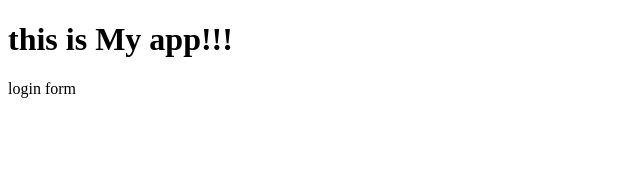
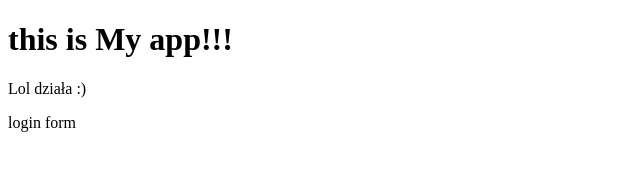
Before and after one commit to MarcinKalandyk/myappsample, a plain HTML site: page index.html in a window 1280 px wide. Shown: the whole page, without its empty margins (0-640 px from the left). Drawn offline with Linux system fonts and the light colour scheme.

Commit message:
index v0.3

```diff
--- a/index.html
+++ b/index.html
@@ -2,10 +2,11 @@
 <html>
 <head>
 	<meta charset="utf-8">
-	<title>My app!!!</title>
+	<title>My app!!! </title>
 </head>
 <body>
 <h1>this is My app!!!</h1>
+<p> Lol działa :)</p>
 login form
 </body>
 </html>
```
